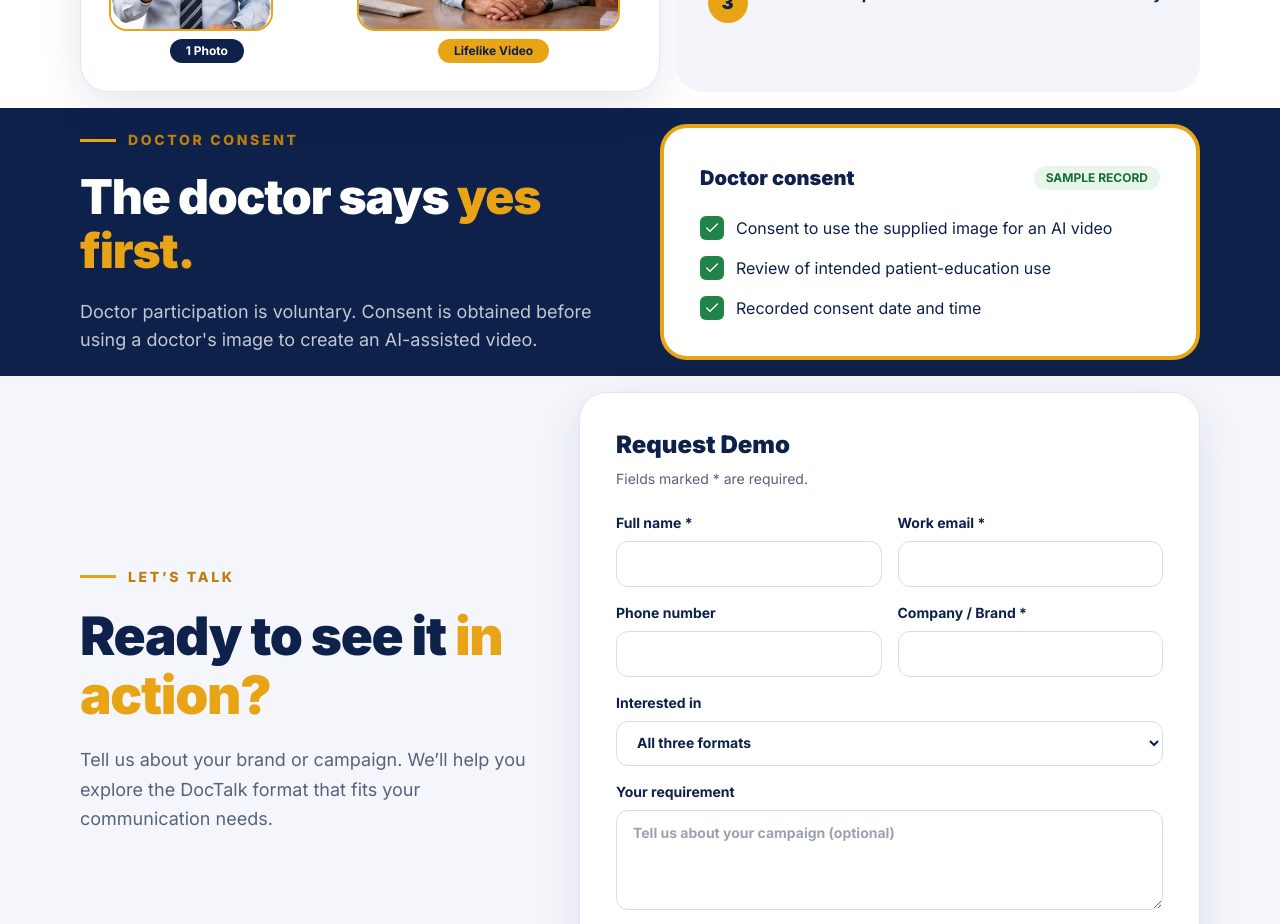
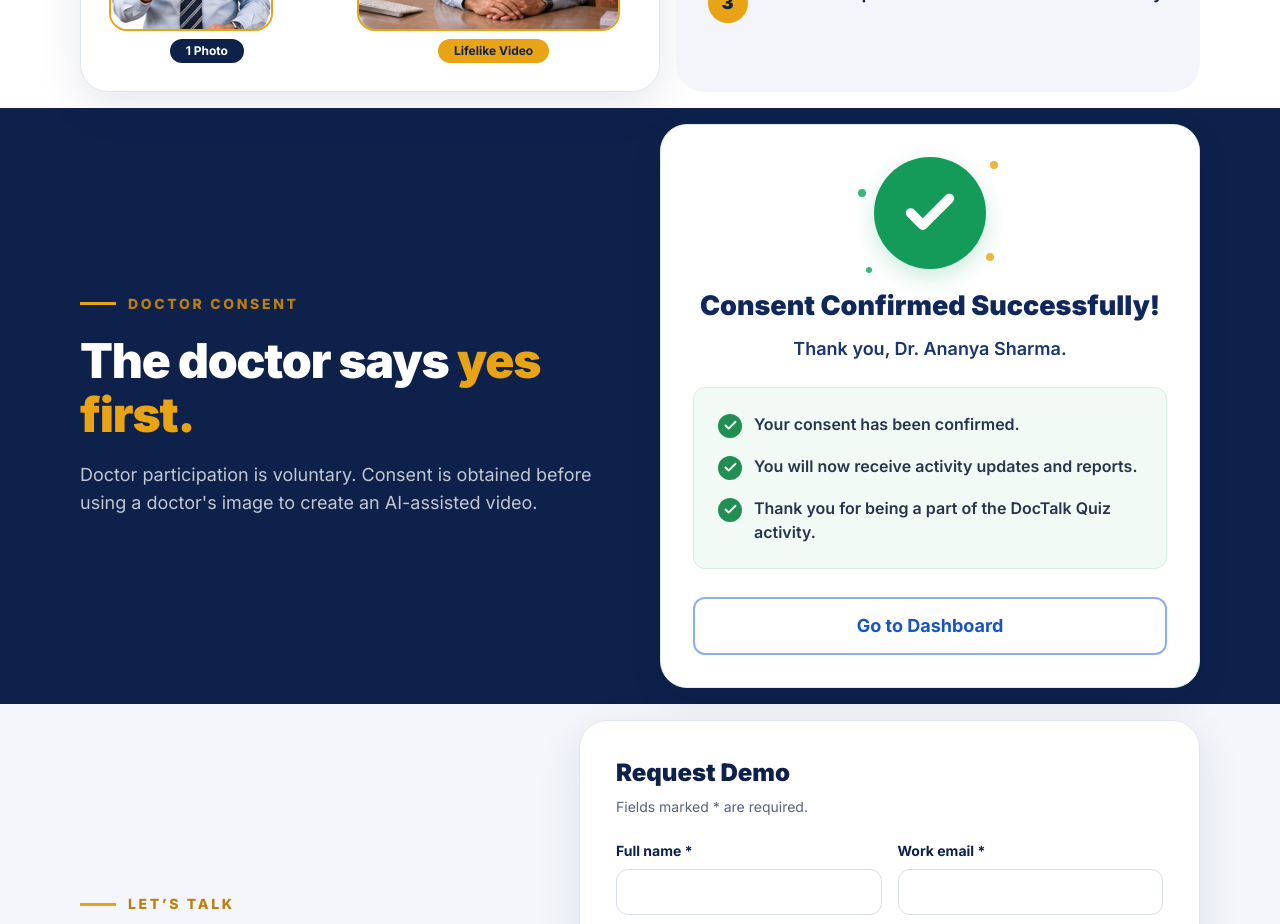
Before and after one commit to Rohan9833/Doctalk-display, a React (Vite) app in the folder client/: page / in a window 1280 px wide. Shown: the part 2800-3724 px from the top of the page. Built offline with nearby package versions, Linux system fonts and the light colour scheme.

Commit message:
Replace consent sample card with confirmation design

```diff
--- a/client/src/App.jsx
+++ b/client/src/App.jsx
@@ -661,30 +661,46 @@ function Consent() {
             your organization's policies and applicable requirements.
           </p> */}
         </div>
-        <div className="rounded-[27px] border-4 border-gold bg-white p-7 text-navy sm:p-9">
-          <div className="flex flex-wrap items-center justify-between gap-3">
-            <h3 className="text-xl font-black">Doctor consent</h3>
-            <span className="rounded-full bg-[#E7F5EB] px-3 py-1 text-xs font-bold text-[#176C38]">
-              SAMPLE RECORD
-            </span>
+        <div className="rounded-[27px] border border-[#D8EEDF] bg-white p-6 text-navy shadow-[0_12px_35px_rgba(15,23,42,0.08)] sm:p-8">
+          <div className="flex flex-col items-center text-center">
+            <div className="relative mb-5 grid h-24 w-24 place-items-center rounded-full bg-[#159B59] text-white shadow-[0_8px_22px_rgba(21,155,89,0.22)] sm:h-28 sm:w-28">
+              <Check size={58} strokeWidth={4} />
+              <span className="absolute -right-3 top-1 h-2 w-2 rounded-full bg-[#F3B43F]" />
+              <span className="absolute -left-4 top-8 h-2 w-2 rounded-full bg-[#36B978]" />
+              <span className="absolute -right-2 bottom-2 h-2 w-2 rounded-full bg-[#F3B43F]" />
+              <span className="absolute -left-2 -bottom-1 h-1.5 w-1.5 rounded-full bg-[#36B978]" />
+            </div>
+            <h3 className="text-2xl font-black leading-tight text-[#10275B] sm:text-[27px]">
+              Consent Confirmed Successfully!
+            </h3>
+            <p className="mt-3 text-lg font-semibold text-[#18366F]">
+              Thank you, Dr. Ananya Sharma.
+            </p>
           </div>
-          <div className="mt-6 space-y-4">
+
+          <div className="mt-6 space-y-4 rounded-xl border border-[#D5EEDF] bg-[#F2FAF5] p-5 sm:p-6">
             {[
-              "Consent to use the supplied image for an AI video",
-              "Review of intended patient-education use",
-              "Recorded consent date and time",
-            ].map((t) => (
-              <div className="flex items-start gap-3" key={t}>
-                <span className="grid h-6 w-6 shrink-0 place-items-center rounded-md bg-[#218349] text-white">
-                  <Check size={16} />
+              "Your consent has been confirmed.",
+              "You will now receive activity updates and reports.",
+              "Thank you for being a part of the DocTalk Quiz activity.",
+            ].map((message) => (
+              <div key={message} className="flex items-start gap-3">
+                <span className="mt-0.5 grid h-6 w-6 shrink-0 place-items-center rounded-full bg-[#218F54] text-white">
+                  <Check size={15} strokeWidth={3} />
                 </span>
-                <p className="text-sm sm:text-base">{t}</p>
+                <p className="text-sm font-semibold leading-relaxed text-[#26344D] sm:text-base">
+                  {message}
+                </p>
               </div>
             ))}
           </div>
-          {/* <div className="mt-6 border-t border-dashed border-[#D8DEEA] pt-4 text-xs text-muted">
-            Illustrative interface · not an actual doctor consent record
-          </div> */}
+
+          <a
+            href="#top"
+            className="mt-7 flex min-h-[58px] items-center justify-center rounded-xl border-2 border-[#8BAEF8] bg-white px-5 text-lg font-bold text-[#1755C7] transition hover:bg-[#F4F7FF] focus:outline-none focus:ring-4 focus:ring-[#8BAEF8]/25"
+          >
+            Go to Dashboard
+          </a>
         </div>
       </div>
     </section>
```
